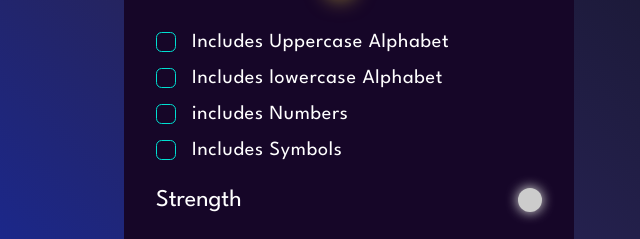
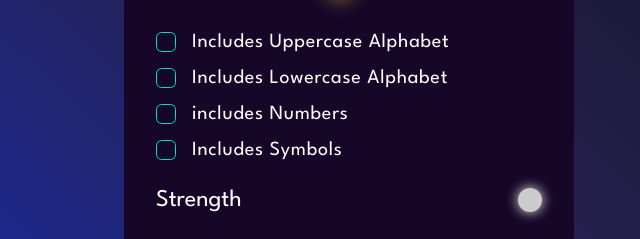
Before and after one commit to praveen7660/Password-Generator, a plain HTML site: page index.html in a window 1280 px wide. Shown: the part 358-597 px from the top of the page, 291-931 px from the left. Drawn offline with Linux system fonts and the light colour scheme.

Commit message:
Update index.html

```diff
--- a/index.html
+++ b/index.html
@@ -43,7 +43,7 @@
             </div>
             <div class="check">
                 <input type="Checkbox" id="lowercase">
-                <label for="lowercase">Includes lowercase Alphabet </label>
+                <label for="lowercase">Includes Lowercase Alphabet </label>
             </div>
             <div class="check">
                 <input type="Checkbox" id="numbers">
```
